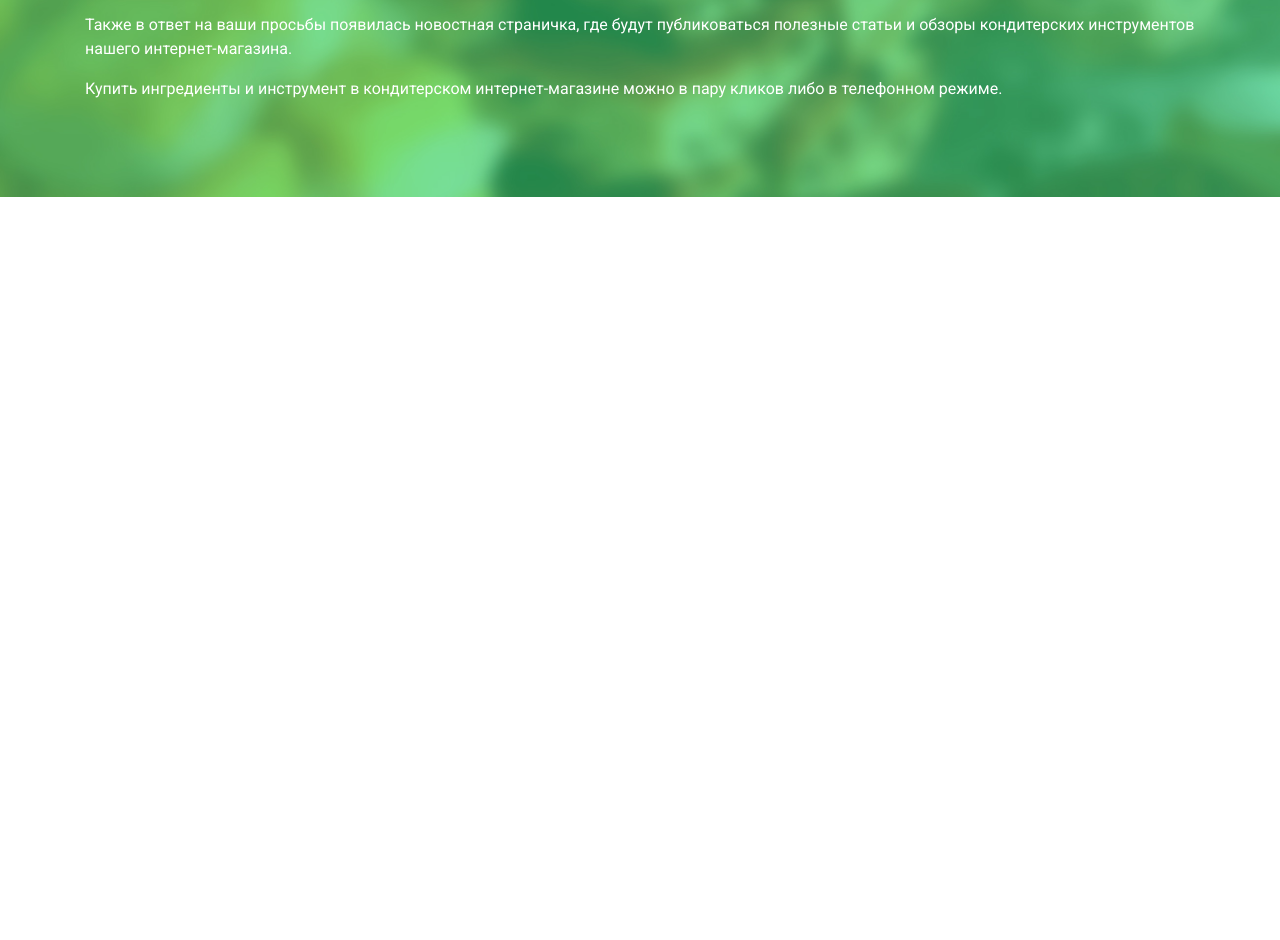
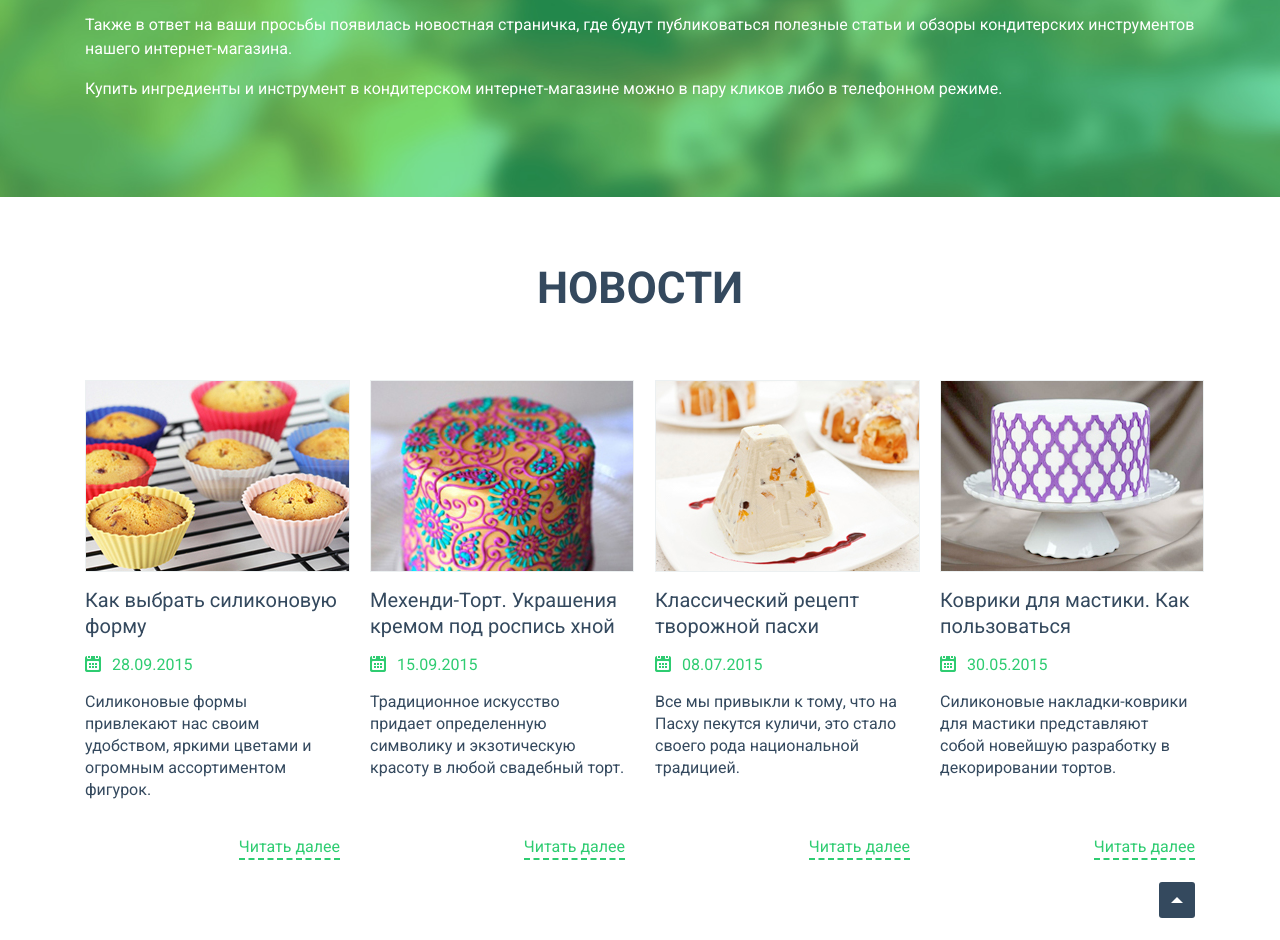
Before and after one commit to Keelaro1/mint-onlinestore, a website: page app/index.html in a window 1280 px wide. Shown: the part 2491-3431 px from the top of the page. Before the commit the page ends 2688 px from the top, so only its background shows below. Drawn offline with nearby package versions, Linux system fonts and the light colour scheme.

Commit message:
ADD section news

```diff
--- a/app/index.html
+++ b/app/index.html
@@ -341,6 +341,57 @@
     </div>
   </section>
 
+  <section class="news">
+    <div class="container">
+      <div class="row">
+        <div class="col-md">
+          <div class="news__title">
+            Новости
+          </div>
+        </div>
+      </div>
+      <div class="row">
+        <div class="col-md-3">
+          <img class="news__img" src="images/news-1.jpg" alt="">
+          <div class="news__content-title">Как выбрать силиконовую форму</div>
+          <div class="news__date">28.09.2015</div>
+          <div class="news__text">Силиконовые формы привлекают нас своим удобством, яркими цветами и огромным
+            ассортиментом фигурок.</div>
+          <div class="news__next"><a href="#">Читать далее</a></div>
+        </div>
+        <div class="col-md-3">
+          <img class="news__img" src="images/news-2.jpg" alt="">
+          <div class="news__content-title">Мехенди-Торт. Украшения кремом под роспись хной</div>
+          <div class="news__date">15.09.2015</div>
+          <div class="news__text">Традиционное искусство придает определенную символику и экзотическую красоту в любой
+            свадебный торт.</div>
+          <div class="news__next"><a href="#">Читать далее</a></div>
+        </div>
+        <div class="col-md-3">
+          <img class="news__img" src="images/news-3.jpg" alt="">
+          <div class="news__content-title">Классический рецепт творожной пасхи</div>
+          <div class="news__date">08.07.2015</div>
+          <div class="news__text">Все мы привыкли к тому, что на Пасху пекутся куличи, это стало своего рода
+            национальной традицией.</div>
+          <div class="news__next"><a href="#">Читать далее</a></div>
+        </div>
+        <div class="col-md-3">
+          <img class="news__img" src="images/news-4.jpg" alt="">
+          <div class="news__content-title">Коврики для мастики. Как пользоваться</div>
+          <div class="news__date">30.05.2015</div>
+          <div class="news__text">Силиконовые накладки-коврики для мастики представляют собой новейшую разработку в
+            декорировании тортов.</div>
+          <div class="news__next"><a href="#">Читать далее</a></div>
+        </div>
+      </div>
+      <div class="row">
+        <div class="col-md">
+          <div><a class="upbtn" href="#"></a></div>
+        </div>
+      </div>
+    </div>
+  </section>
+
 
   <script src="https://code.jquery.com/jquery-3.3.1.slim.min.js"
     integrity="sha384-q8i/X+965DzO0rT7abK41JStQIAqVgRVzpbzo5smXKp4YfRvH+8abtTE1Pi6jizo"
--- /dev/null
+++ b/app/scss/blocks/_news.scss
@@ -0,0 +1,74 @@
+.news__title {
+  color: #34495e;
+  font-weight: 700;
+  font-size: 44px;
+  line-height: 53px;
+  text-transform: uppercase;
+  text-align: center;
+  padding: 65px 0px;
+}
+
+.news__img {
+  border: 1px solid #ecf0f1;
+  &:hover {
+    border: 1px solid #2ecc71;
+    cursor: pointer;
+  }
+}
+
+.news__content-title {
+  color: #34495e;
+  font-size: 20px;
+  line-height: 26px;
+  padding: 15px 0;
+}
+
+.news__date {
+  color: #2ecc71;
+  line-height: 22px;
+  padding-left: 27px;
+  position: relative;
+  &::before {
+    content: "";
+    position: absolute;
+    width: 16px;
+    height: 16px;
+    background-image: url(../images/news-calendar.png);
+    left: 0;
+    top: 2px;
+  }
+}
+
+.news__text {
+  color: #34495e;
+  line-height: 22px;
+  padding-top: 15px;
+  padding-bottom: 35px;
+  min-height: 160px;
+}
+
+.news__next {
+  text-align: right;
+  line-height: 22px;
+  a {
+    text-decoration: none;
+    color: #2ecc71;
+    border-bottom: 2px dashed #2ecc71;
+    &:hover {
+      color: #34495e;
+      border-bottom: 2px dashed #34495e;
+    }
+  }
+}
+
+.upbtn {
+  width: 36px;
+  height: 36px;
+  background-color: #34495e;
+  border-radius: 3px;
+  background-image: url(../images/btn-up.png);
+  background-repeat: no-repeat;
+  background-position: center;
+  float: right;
+  margin: 22px 0;
+}
--- a/app/scss/style.scss
+++ b/app/scss/style.scss
@@ -8,5 +8,6 @@
 @import "blocks/features";
 @import "blocks/goods";
 @import "blocks/about";
+@import "blocks/news";
 
 @import "media";
```
Also changed, not shown: app/css/style.min.css, app/images/btn-up.png (added), app/images/news-1.jpg (added), app/images/news-2.jpg (added), app/images/news-3.jpg (added), app/images/news-4.jpg (added), app/images/news-calendar.png (added).
